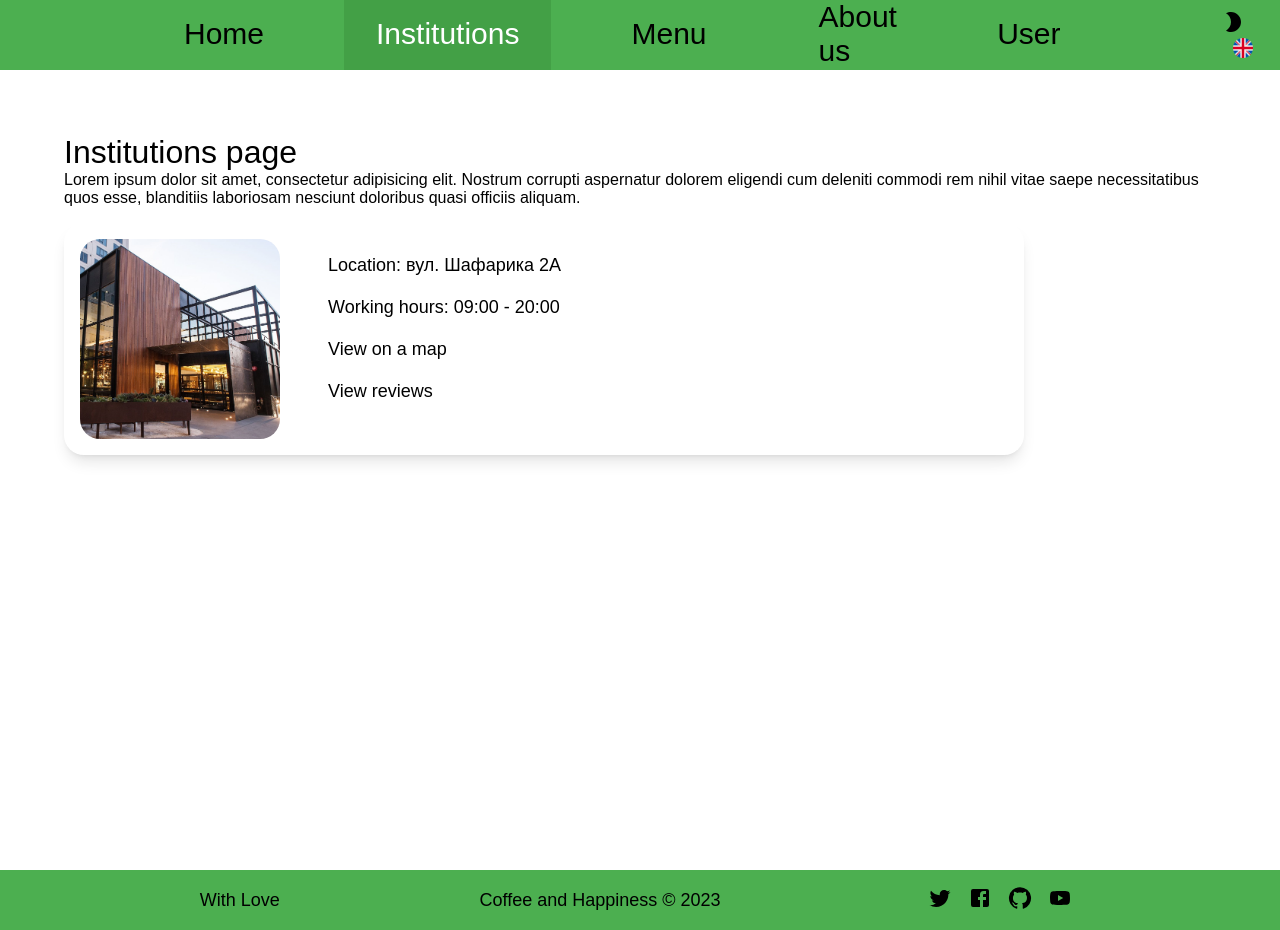
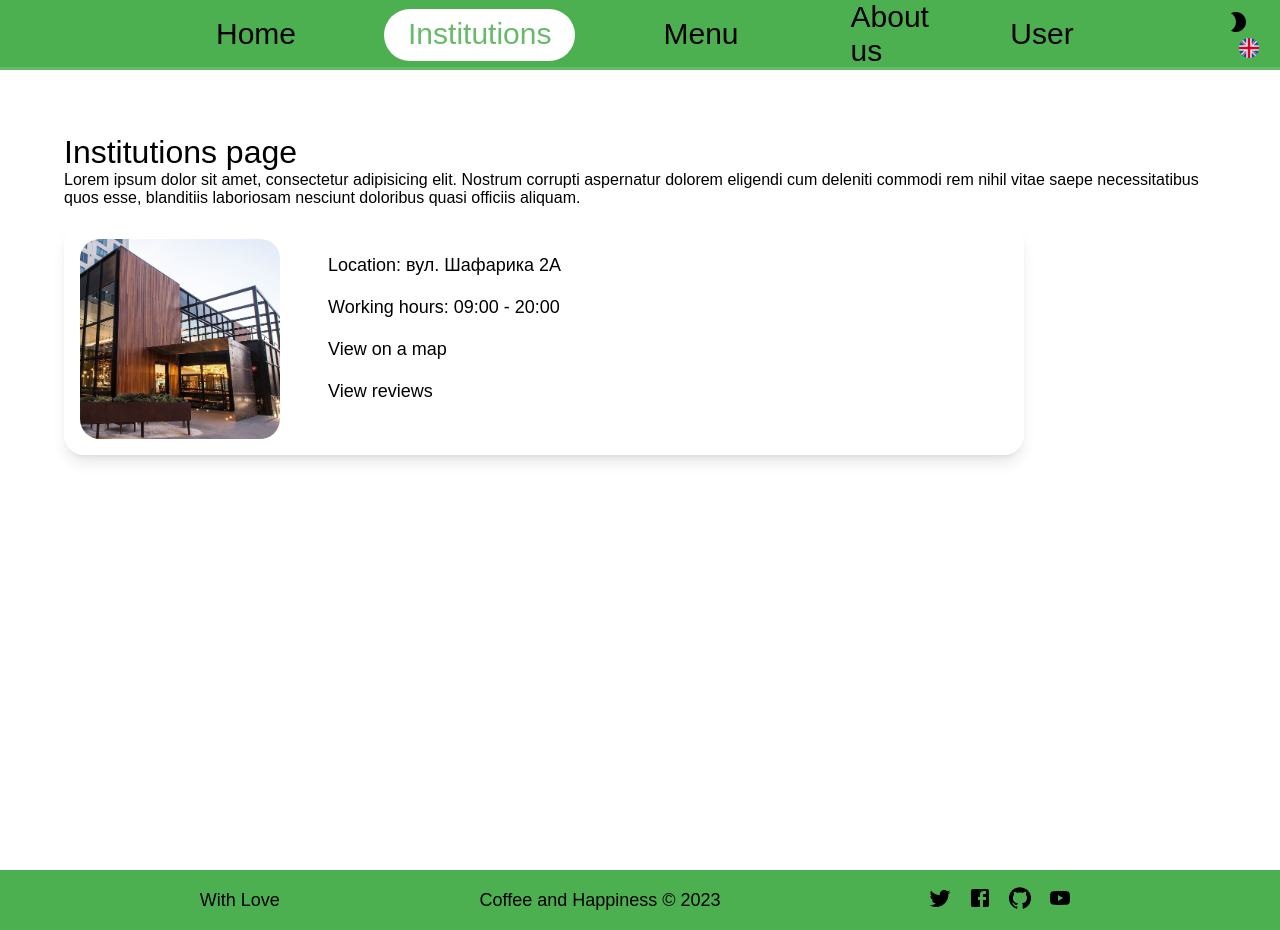
Before and after one commit to hurrr1cane/CoffeeAndHappiness, a Next.js app in the folder frontend/: page /institutions in a window 1280 px wide. Built offline with nearby package versions, Linux system fonts and the light colour scheme; a web font is replaced by a local one.

Commit message:
changed navbar styling

```diff
--- a/frontend/src/app/components/Navbar.js
+++ b/frontend/src/app/components/Navbar.js
@@ -12,7 +12,8 @@
     const pathname = usePathname();
     const isWindow = typeof window === undefined
     const [selectedTab, setSelectedTab] = useState(isWindow ? localStorage.getItem("selectedTab") ?? "home" : "home");
-
+    const [markerLeft, setMarkerLeft] = useState(0);
+    const [markerRight, setMarkerRight] = useState(0)
     useEffect(() => {
       const storedTab = localStorage.getItem("selectedTab");
       if (storedTab) {
@@ -25,20 +26,23 @@
     setSelectedTab(routeName || "home");
   }, [pathname]);
 
-  const handleTabClick = (tab) => {
+  const handleTabClick = (e, tab) => {
     setSelectedTab(tab);
     localStorage.setItem("selectedTab", tab);
+    setMarkerLeft(e.target.offsetLeft)
+    setMarkerRight(e.target.offsetRight)
   };
     return (
       <nav className={styles.navbar}>
-        <Link onClick={() => {handleTabClick('home')}} key={'home'} className={`${styles.link} ${selectedTab === 'home' ? styles.selected : '' }`} href="/"><h1>Home</h1></Link>
-        <Link onClick={() => {handleTabClick('institutions')}} key={'institutions'} className={`${styles.link} ${selectedTab === 'institutions' ? styles.selected : '' }`} href="/institutions"><h1>Institutions</h1></Link>
-        <Link onClick={() => {handleTabClick('menu')}} key={'menu'} className={`${styles.link} ${selectedTab === 'menu' ? styles.selected : '' }`} href="/menu"><h1>Menu</h1></Link>
-        <Link onClick={() => {handleTabClick('about-us')}} key={'about-us'} className={`${styles.link} ${selectedTab === 'about-us' ? styles.selected : '' }`} href="/about-us"><h1>About us</h1></Link>
-        <Link onClick={() => {handleTabClick('user')}} key={'user'} className={`${styles.link} ${selectedTab === 'user' ? styles.selected : '' }`} href="/user"><h1>User</h1></Link>
+        <div className={styles.marker} style={{left:markerLeft, right: markerRight}}></div>
+        <Link onClick={(e) => {handleTabClick(e, 'home')}} key={'home'} className={`${styles.link} ${selectedTab === 'home' ? styles.selected : '' }`} href="/"><h1>Home</h1></Link>
+        <Link onClick={(e) => {handleTabClick(e, 'institutions')}} key={'institutions'} className={`${styles.link} ${selectedTab === 'institutions' ? styles.selected : '' }`} href="/institutions"><h1>Institutions</h1></Link>
+        <Link onClick={(e) => {handleTabClick(e, 'menu')}} key={'menu'} className={`${styles.link} ${selectedTab === 'menu' ? styles.selected : '' }`} href="/menu"><h1>Menu</h1></Link>
+        <Link onClick={(e) => {handleTabClick(e, 'about-us')}} key={'about-us'} className={`${styles.link} ${selectedTab === 'about-us' ? styles.selected : '' }`} href="/about-us"><h1>About us</h1></Link>
+        <Link onClick={(e) => {handleTabClick(e, 'user')}} key={'user'} className={`${styles.link} ${selectedTab === 'user' ? styles.selected : '' }`} href="/user"><h1>User</h1></Link>
         <div className={styles['icons-container']}>
           <Brightness2Icon/>
-          <Image className={styles.image} src={EnglishImage}/>
+          <Image className={styles.image} src={EnglishImage} alt="image of the flag of United Kingdom"/>
         </div>
       </nav>
     );
--- a/frontend/src/app/components/Navbar.module.scss
+++ b/frontend/src/app/components/Navbar.module.scss
@@ -1,8 +1,8 @@
 $green: #4caf50;
-$darkgreen: #43a046;
+$lightgreen: #66bb69;
 
 .navbar {
-    padding-left: 8rem;
+    padding-left: 10rem;
     z-index: 100;
     display: flex;
     align-items: center;
@@ -53,9 +53,9 @@ $darkgreen: #43a046;
   }
 
 .selected {
-    background-color: $darkgreen;
+    background-color: white;
     animation: selectedTabAnimation 0.3s ease;
-    color: white !important;
+    color: $lightgreen !important;
     &:after {
         background-color: inherit !important;
 
@@ -63,10 +63,14 @@ $darkgreen: #43a046;
   }
 
 .link {
-    padding: 2rem;
+    padding-left: 1.5rem;
+    padding-right: 1.5rem;
+    padding-top: 0.5rem;
+    padding-bottom: 0.5rem;
     font-size: 20px;
-    margin-left: 1.5rem;
-    margin-right: 1.5rem;
+    margin-left: 2rem;
+    margin-right: 2rem;
+    border-radius: 30px;
     color:inherit;
     text-decoration: none;
     &:after {
@@ -79,11 +83,20 @@ $darkgreen: #43a046;
         transform-origin: left;
         transition: transform 0.4s ease;
     }
-    &:hover::after{
-        transform: scaleX(1);
-    }
+    // &:hover::after{
+    //     transform: scaleX(1);
+    // }
     &:last-of-type {
       margin-right: 8rem;
       margin-left: auto;
   }
 }
+
+
+.marker {
+  position: absolute;
+  bottom: 0;
+  height: 3px;
+  background-color: $lightgreen;
+  transition: left 0.3s, width 0.3s;
+}
```
Lines whose indentation alone changed are shown as unchanged.
